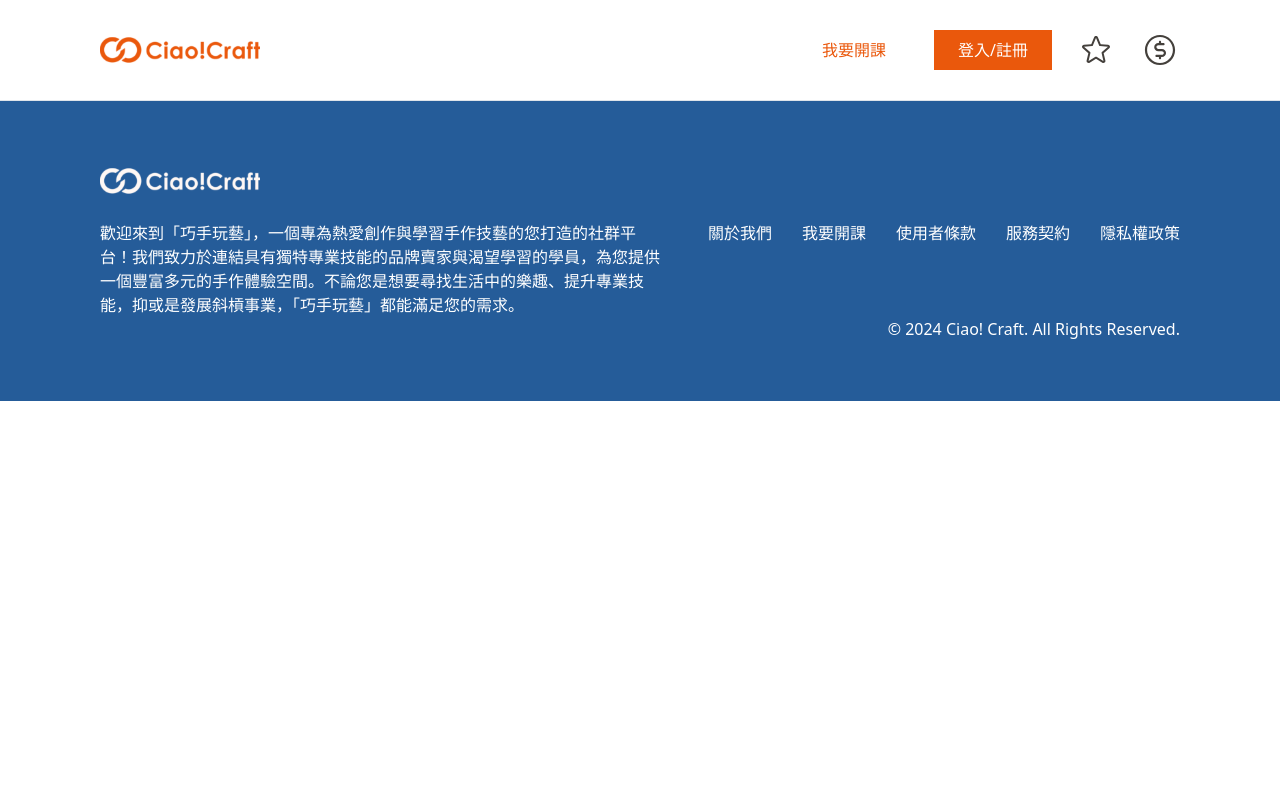
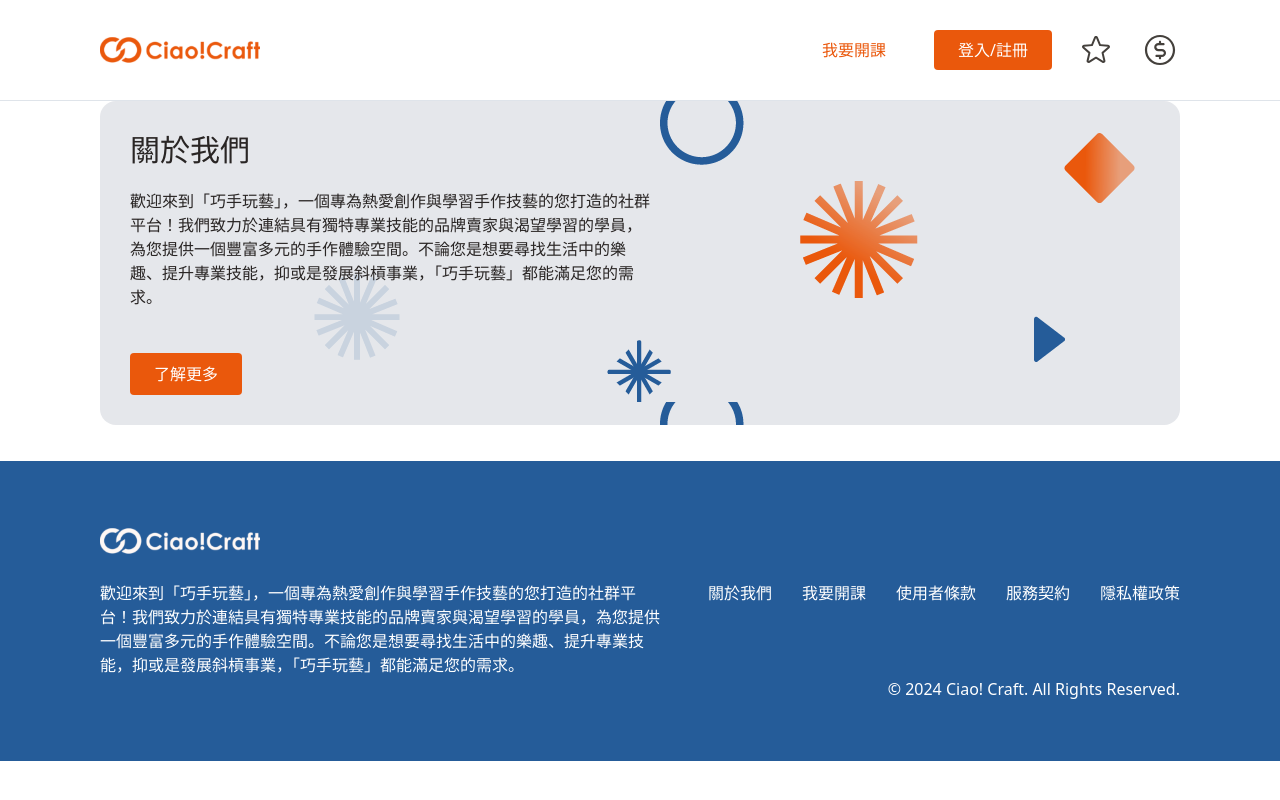
Before and after one commit to sunny96087/ciaocraft-web, a Nuxt app: page /front in a window 1280 px wide. Built offline with nearby package versions, Linux system fonts and the light colour scheme.

Commit message:
feat:新增前台首頁關於我們區塊

```diff
--- a/components/front/header.vue
+++ b/components/front/header.vue
@@ -32,7 +32,9 @@ const toggleMenu = (): void => {
               <a href="#" class="py-2 px-6 hover:text-Primary-light">我要開課</a>
             </li>
             <li class="text-white pr-6">
-              <button class="bg-Primary-Orange hover:bg-Primary-light py-2 px-6">登入/註冊</button>
+              <button class="bg-Primary-Orange hover:bg-Primary-light py-2 px-6 rounded">
+                登入/註冊
+              </button>
             </li>
             <li class="pr-6">
               <a href="#"><img src="~/assets/images/Button.svg" alt="我的收藏" /></a>
--- /dev/null
+++ b/pages/front/about.vue
@@ -0,0 +1,17 @@
+<script setup lang="ts"></script>
+
+<template>
+  <div class="container mx-auto">
+    <div
+      class="bg-[url('~/assets/images/95e2fdb027fab5bc58110027b7b7bf7a.png')] bg-Gray-3 rounded-2xl py-[30px] pl-[30px] pr-[30px] md:pr-0 mx-[100px]"
+    >
+      <h2 class="mb-5 text-3xl font-medium leading-[38px]">關於我們</h2>
+      <p class="mb-5 md:mb-[44px] md:w-6/12">
+        歡迎來到「巧手玩藝」，一個專為熱愛創作與學習手作技藝的您打造的社群平台！我們致力於連結具有獨特專業技能的品牌賣家與渴望學習的學員，為您提供一個豐富多元的手作體驗空間。不論您是想要尋找生活中的樂趣、提升專業技能，抑或是發展斜槓事業，「巧手玩藝」都能滿足您的需求。
+      </p>
+      <button class="bg-Primary-Orange hover:bg-Primary-light text-white py-[9px] px-6 rounded">
+        了解更多
+      </button>
+    </div>
+  </div>
+</template>
--- a/pages/front/index.vue
+++ b/pages/front/index.vue
@@ -1,12 +1,17 @@
 <script setup>
 import Header from '../../components/front/header.vue'
 import Footer from '../../components/front/footer.vue'
+
+import About from '../../pages/front/about.vue'
 </script>
 
 <template>
   <div class="border-b border-[#DFE4EA]">
     <Header />
   </div>
+  <div class="mb-9 text-Primary-Text">
+    <About />
+  </div>
   <div class="bg-Secondary-Blue text-white">
     <Footer />
   </div>
--- a/tailwind.config.js
+++ b/tailwind.config.js
@@ -23,7 +23,15 @@ export default {
         'Blue-light-2': '#5595DC',
         'Blue-light-3': '#6BABF3',
         'Blue-light-4': '#A1CEFF',
-        'Blue-light-5': '#E3E8FA'
+        'Blue-light-5': '#E3E8FA',
+        'Gray-1': '#F9FAFB',
+        'Gray-2': '#F3F4F6',
+        'Gray-3': '#E5E7EB',
+        'Gray-4': '#DEE2E6',
+        'Gray-5': '#CED4DA',
+        'Gray-6': '#CED4DA',
+        'Gray-7': '#CED4DA',
+        'Primary-Text': '#292524'
       }
     }
   },
```
Also changed, not shown: assets/images/95e2fdb027fab5bc58110027b7b7bf7a.png (added).
